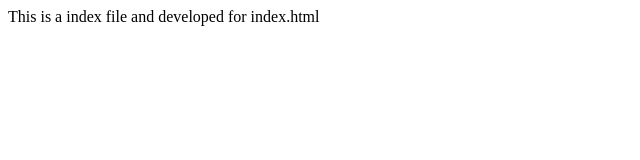
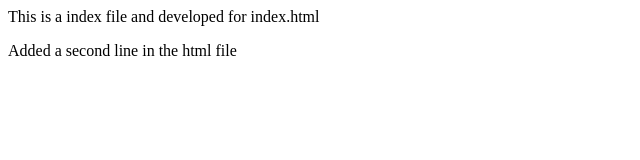
Before and after one commit to pranshu1008/copy-of-plab, a plain HTML site: page index.html in a window 1280 px wide. Shown: the whole page, without its empty margins (0-640 px from the left). Drawn offline with Linux system fonts and the light colour scheme.

Commit message:
commit after folder name is chnaged

```diff
--- a/index.html
+++ b/index.html
@@ -2,5 +2,6 @@
 <head><title>webpage</title></head>
 <body>
 <p>This is a index file and developed for index.html </p>
+<p>Added a second line in the html file </p>
 </body>
 </html>
```
